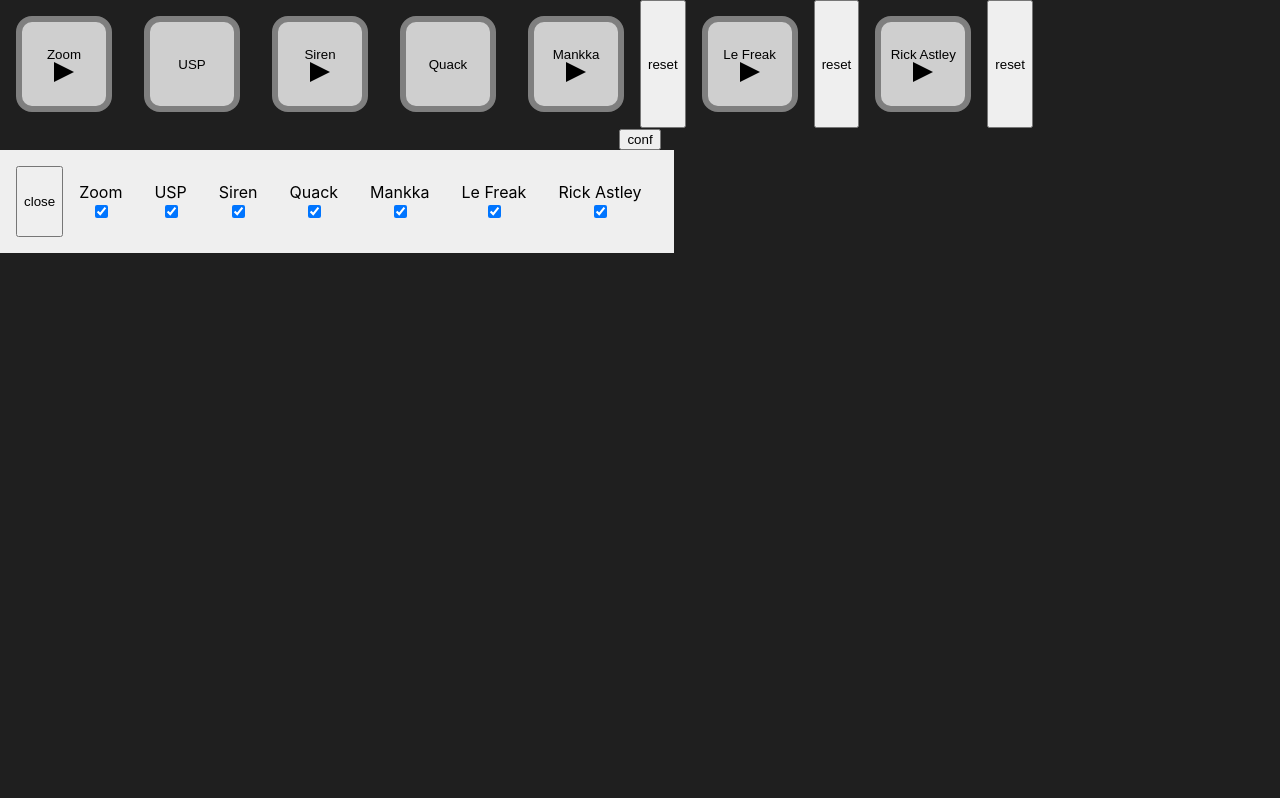
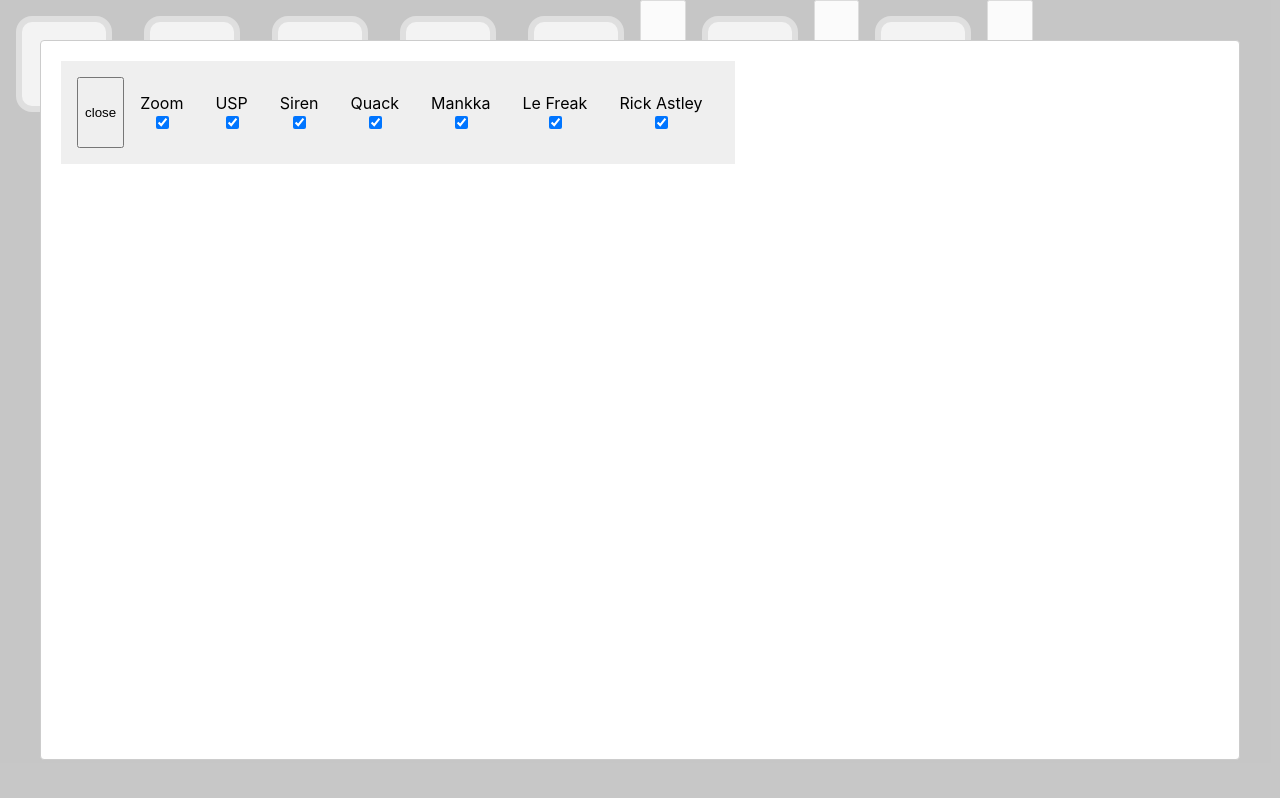
Before and after one commit to Pumpuli/weird-soundboard, a React (Create React App) app: page / in a window 1280 px wide. Both pictures are taken after a click on the button "conf". Built offline with nearby package versions, Linux system fonts and the light colour scheme; no server answers.

Commit message:
Use react-modal

```diff
--- a/package.json
+++ b/package.json
@@ -8,11 +8,13 @@
     "@types/node": "^13.1.0",
     "@types/react": "^16.9.11",
     "@types/react-dom": "^16.9.3",
+    "@types/react-modal": "^3.10.1",
     "@types/react-youtube": "^7.6.2",
     "howler": "^2.1.2",
     "immer": "^5.0.0",
     "react": "^16.10.1",
     "react-dom": "^16.10.1",
+    "react-modal": "^3.11.1",
     "react-scripts": "3.3.0",
     "react-youtube": "^7.9.0",
     "typescript": "3.7.4"
--- a/src/App.tsx
+++ b/src/App.tsx
@@ -4,6 +4,7 @@ import { Clip } from './interfaces';
 import Board from './Board';
 import './App.css';
 import ClipToggler from './ClipToggler';
+import Modal from 'react-modal';
 
 interface State {
 	clips: {
@@ -149,14 +150,17 @@ const App: React.FC = () => {
 			<button type="button" onClick={() => setTogglerOpen(v => !v)}>
 				conf
 			</button>
-			{isTogglerOpen ? (
+			<Modal
+				isOpen={isTogglerOpen}
+				onRequestClose={() => setTogglerOpen(false)}
+			>
 				<ClipToggler
 					clips={clips}
 					clipIds={clipIds}
 					dispatch={dispatch}
 					onRequestClose={() => setTogglerOpen(false)}
 				/>
-			) : null}
+			</Modal>
 		</div>
 	);
 };
--- a/src/index.tsx
+++ b/src/index.tsx
@@ -5,6 +5,11 @@ import App from './App';
 import * as serviceWorker from './serviceWorker';
 import { SoundBoard } from './soundboard';
 import { SoundContext } from './SoundContext';
+import Modal from 'react-modal';
+
+const root = document.getElementById('root')!;
+
+Modal.setAppElement(root);
 
 const thingy = new SoundBoard();
 
@@ -12,7 +17,7 @@ ReactDOM.render(
 	<SoundContext.Provider value={thingy}>
 		<App />
 	</SoundContext.Provider>,
-	document.getElementById('root')
+	root
 );
 
 // If you want your app to work offline and load faster, you can change
```
Also changed, not shown: 1 other file (tests, documents, lock files or other folders).
